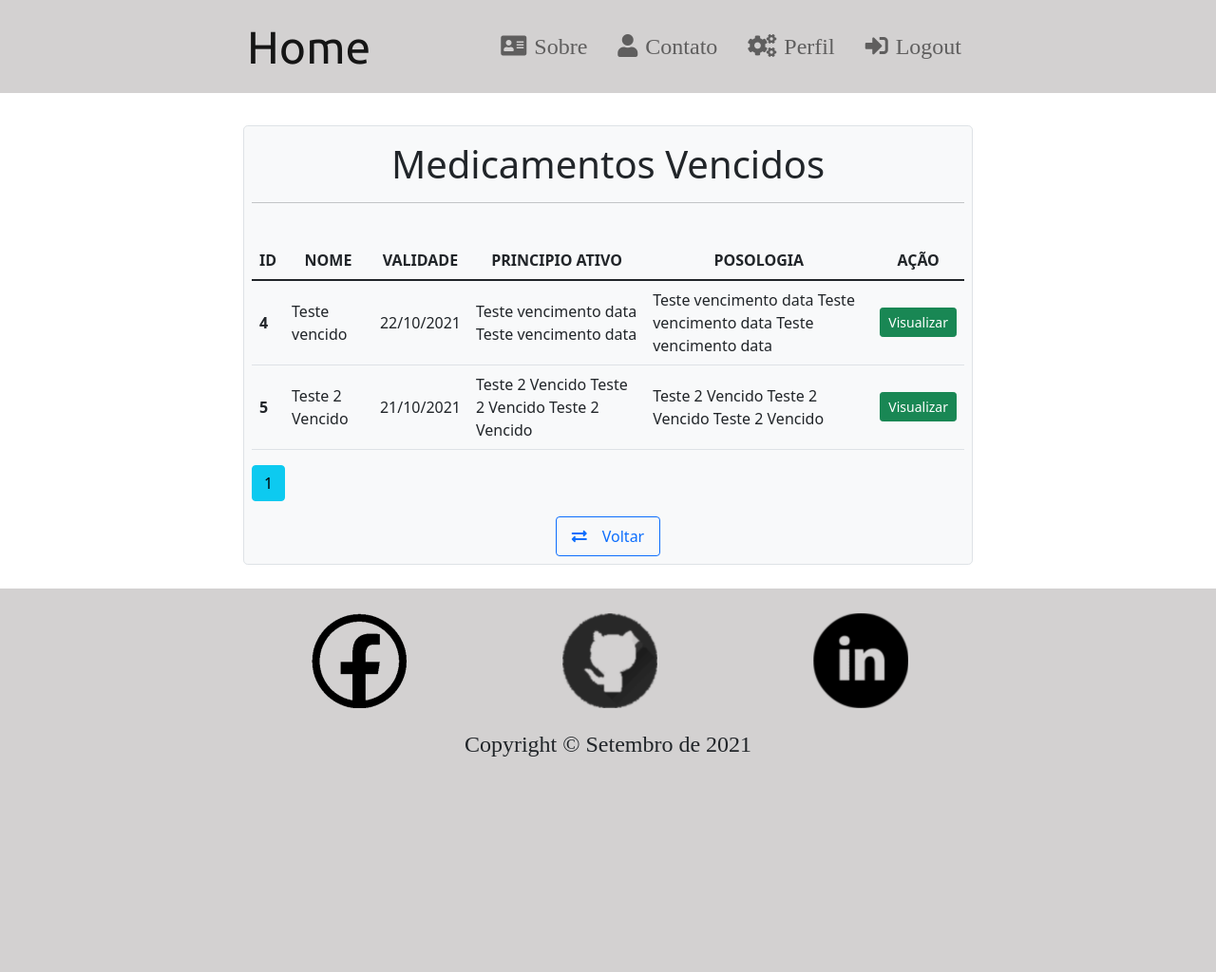
After one commit to jesiqueira/devweb, a Flask app: page /medicamemento/vencido in a window 1280 px wide. The commit adds this page. Shown: the whole page at 95% size. Run offline with Flask 2, Linux system fonts and the light colour scheme; a user stored in the database is signed in; data comes from the database, SQL or seed files in the repository; some libraries are stand-ins or nearby versions.

Commit message:
Criado pagina de medicamento vencido e configurado rota para pagina medicamento vencido

```diff
--- a/app/controllers/medicamento/rotas.py
+++ b/app/controllers/medicamento/rotas.py
@@ -3,8 +3,20 @@ from app.controllers.forms import MedicamentoForm
 from app.models.models import Medicamento
 from app import db
 from flask_login import current_user, login_required
+from datetime import date
 
 medicine = Blueprint('medicine', __name__)
+
+
+@medicine.route('/medicamemento/vencido')
+@login_required
+def medimento_vencido():
+    page = request.args.get('page', 1, type=int)
+    medicamento = db.session.query(Medicamento).filter(
+        Medicamento.user_id == current_user.id, Medicamento.data_validade <= date.today()).paginate(page=page, per_page=2)
+
+    return render_template('medicamento_vencido.html', medicamentos=medicamento, title='Medicamento vencido', legenda='Medicamento Vencido')
+
 
 @medicine.route('/medicamento/new', methods=['GET', 'POST'])
 @login_required
--- a/app/templates/layout.html
+++ b/app/templates/layout.html
@@ -97,6 +97,7 @@
         </div>
         <!-- Popper and Bootstrap JS -->
         <script src="{{ url_for('static', filename='node_modules/jquery/dist/jquery.js')}}"></script>
+        <!-- <script src="{{ url_for('static', filename='js/app.js')}}"></script> -->
         <script src="{{ url_for('static', filename='node_modules/@popperjs/core/dist/umd/popper.js')}}"></script>
         <script src="{{ url_for('static', filename='node_modules/bootstrap/dist/js/bootstrap.js')}}"></script>
     </section>
--- /dev/null
+++ b/app/templates/medicamento_vencido.html
@@ -0,0 +1,78 @@
+{%extends 'layout.html' %}
+
+{% block content%}
+<div class="container-fluid">
+    <div class="row pt-2">
+        <div class="col-12">
+            <div class="p-2 bg-light border rounded-3">
+                <div class="row">
+                    <div class="col-12 py-2 text-center"">
+                        <h1 class=" fs-1">Medicamentos Vencidos</h1>
+                        <hr>
+                    </div>
+                </div>
+                <div class="row mt-3">
+                    <div class="col-12">
+                        <div class="row">
+                            <div class="col-12">
+                                <div class="table-responsive">
+                                    <table class="table table-hover align-middle">
+                                        <thead class="text-center">
+                                            <th scope="col">ID</th>
+                                            <th scope="col">NOME</th>
+                                            <th scope="col">VALIDADE</th>
+                                            <th scope="col">PRINCIPIO ATIVO</th>
+                                            <th scope="col">POSOLOGIA</th>
+                                            <th scope="col">AÇÃO</th>
+                                        </thead>
+                                        <tbody>
+                                            {%for medicamento in medicamentos.items%}
+                                            <tr>
+                                                <th scope="row">{{medicamento.id}}</th>
+                                                <td>{{medicamento.nome}}</td>
+                                                <td>{{medicamento.data_validade.strftime('%d/%m/%Y')}}</td>
+                                                <td class="overflow-hidden">{{medicamento.principio_ativo}}</td>
+                                                <td>{{medicamento.posologia}}</td>
+                                                <td>
+                                                    <a href="{{ url_for('medicine.view_medicamento', medicamento_id = medicamento.id)}}"
+                                                        class="btn btn-success btn-sm"
+                                                        role="button">Visualizar</a>
+                                                </td>
+                                            </tr>
+                                            {%endfor%}
+                                        </tbody>
+                                    </table>
+                                    {%for page_num in medicamentos.iter_pages(left_edge=1, right_edge=1,
+                                    left_current=1, right_current=2)%}
+                                        {% if page_num %}
+                                            {% if medicamentos.page == page_num %}
+                                                <a class="btn btn-info mb-3"
+                                                    href="{{ url_for('users.account', page=page_num) }}">{{page_num}}</a>
+                                            {% else %}
+                                                <a class="btn btn-outline-info mb-3"
+                                                    href="{{ url_for('users.account', page=page_num) }}">{{page_num}}</a>
+                                            {% endif %}
+                                        {% else %}
+                                            ...
+                                        {% endif %}
+                                    {%endfor%}
+                                </div>
+                            </div>
+                            <div class="col-12">
+                                <ul class="nav justify-content-center">
+                                    <li class="nav-item">
+                                        <a href="{{url_for('users.account')}}"
+                                            class="nav-link btn btn-outline-primary" role="button"><i class="fas fa-exchange-alt me-3"></i>Voltar</a>
+                                    </li>
+                                </ul>
+                            </div>
+                        </div>
+
+                    </div>
+                </div>
+            </div>
+        </div>
+    </div>
+
+</div>
+{% endblock %}
```
Also changed, not shown: app/static/js/app.js (added, +8 -0 lines), app/templates/account.html (+48 -38 lines).
